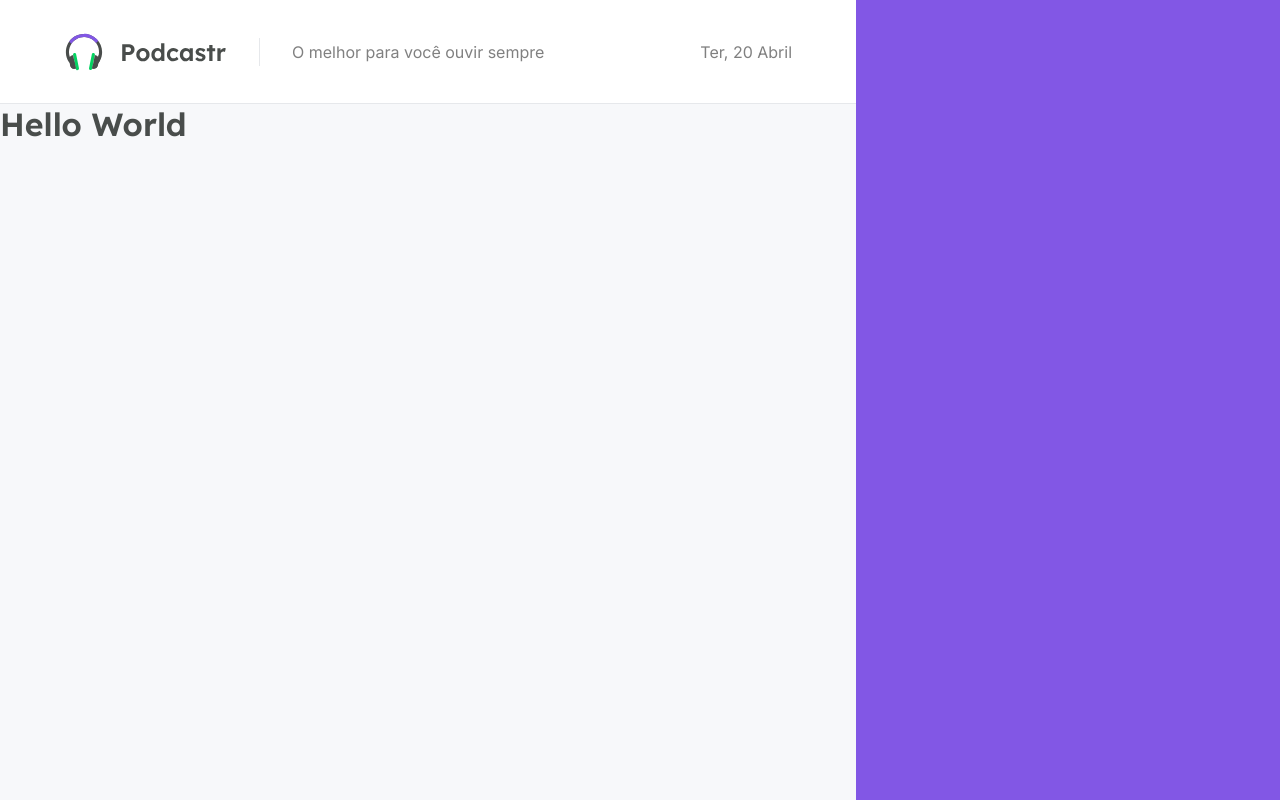
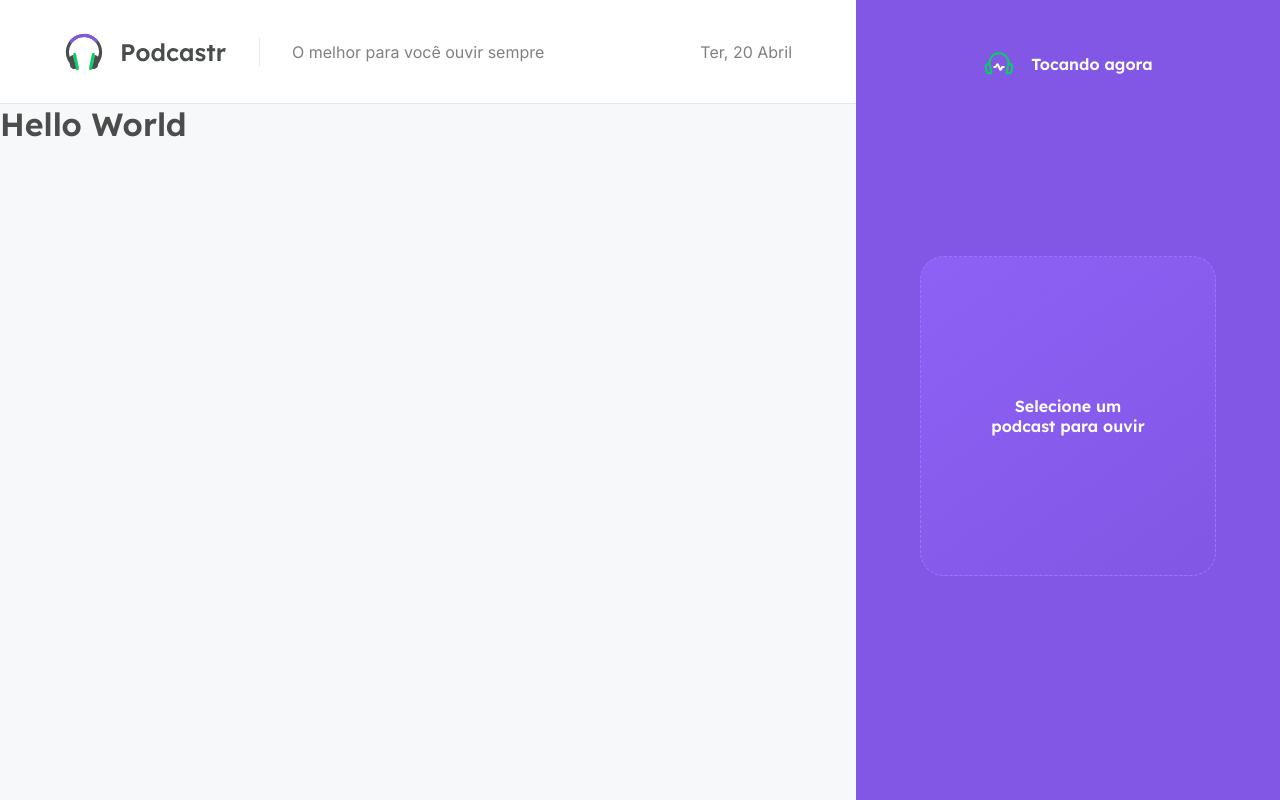
Before and after one commit to rafael-araujo-reis/podcasternext, a Next.js app: page / in a window 1280 px wide. Built offline with nearby package versions, Linux system fonts and the light colour scheme.

Commit message:
Create player empty and style player empty

```diff
--- a/src/components/Header/index.tsx
+++ b/src/components/Header/index.tsx
@@ -10,7 +10,7 @@ export function Header() {
 
   return (
     <header className={styles.headerContainer}>
-      <img src="/logo.svg" alt="Poadcastr" />
+      <img src="/logo.svg" alt="Podcastr" />
 
       <p>O melhor para você ouvir sempre</p>
       <span>{currentDate}</span>
--- a/src/components/Player/index.tsx
+++ b/src/components/Player/index.tsx
@@ -4,7 +4,16 @@ export function Player() {
 
   return (
     <div className={styles.playerContainer}>
+      <header>
+        <img src="/playing.svg" alt="Tocando agora" />
+        <strong>Tocando agora</strong>
+      </header>
 
+      <div className={styles.emptyPlayer}>
+        <strong>Selecione um podcast para ouvir</strong>
+      </div>
+
+      <footer></footer>
     </div>
   );
 }
--- a/src/components/Player/styles.module.scss
+++ b/src/components/Player/styles.module.scss
@@ -12,4 +12,34 @@
 
   align-items    : center;
   justify-content: space-between;
+
+  header {
+    display    : flex;
+    align-items: center;
+
+    gap: 1rem;
+  }
+
+  strong {
+    font-family: Lexend, sans-serif;
+    font-weight: 600;
+  }
 }
+
+.emptyPlayer {
+  width : 100%;
+  height: 20rem;
+
+  border       : 1.5px dashed var(--purple-300);
+  border-radius: 1.5rem;
+
+  background: linear-gradient(143.8deg, rgba(145, 100, 250, 0.8) 0%, rgba(0, 0, 0, 0) 100%);
+
+  padding: 4rem;
+
+  text-align: center;
+
+  display        : flex;
+  align-items    : center;
+  justify-content: center;
+}
```
